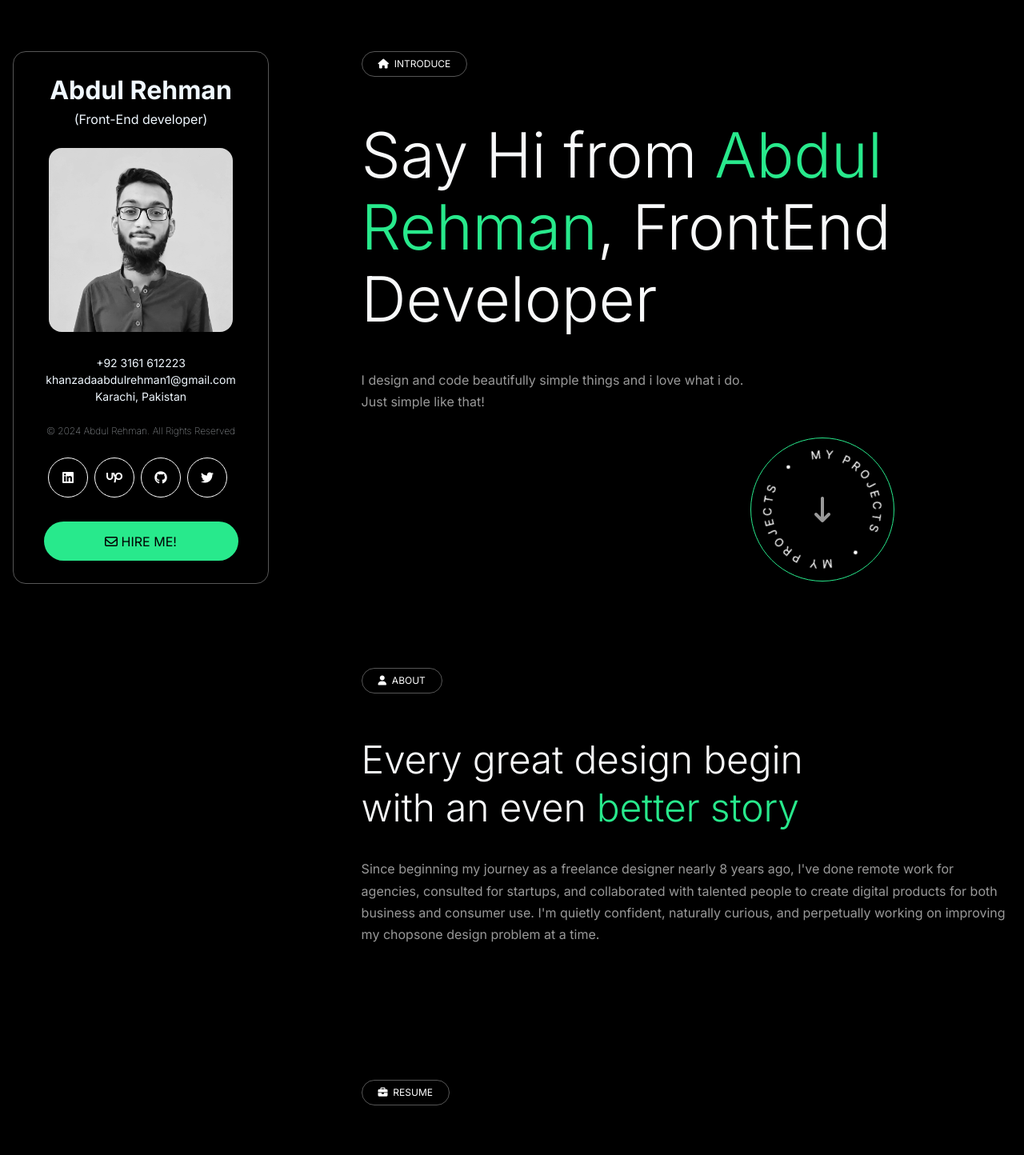
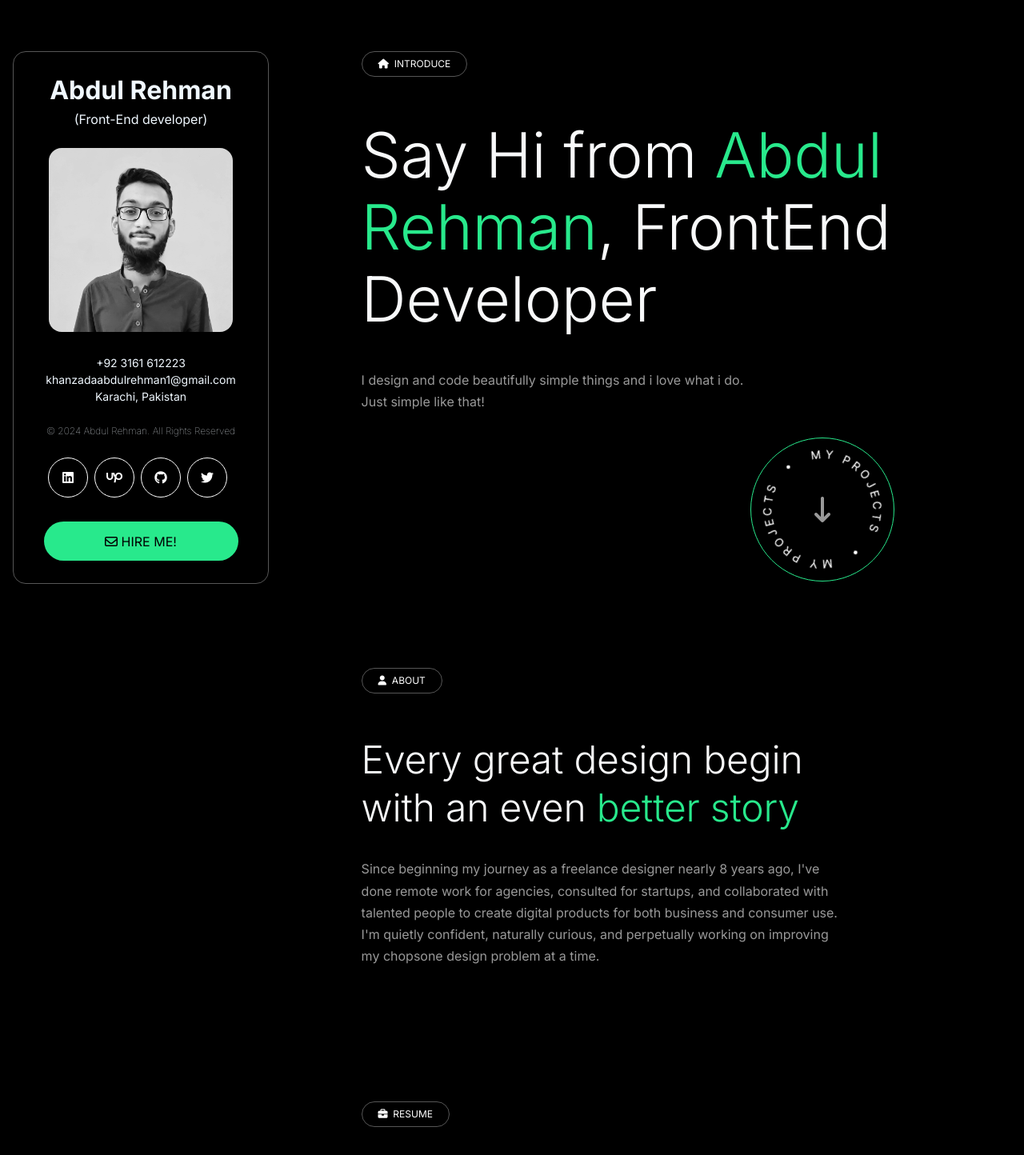
Before and after one commit to abdulrehmankz1/personal-portfolio, a React (Create React App) app: page / in a window 1280 px wide. Shown: the top 1444 px of the page at 80% size. Built offline with nearby package versions, Linux system fonts and the light colour scheme.

Commit message:
add some styling in scss file

```diff
--- a/src/styles.scss
+++ b/src/styles.scss
@@ -696,6 +696,9 @@ body {
       padding: 44px 48px 41px 48px;
       width: 85%;
     }
+    .subHeading_container{
+      width: 610px;
+    }
 
   }
 
```
